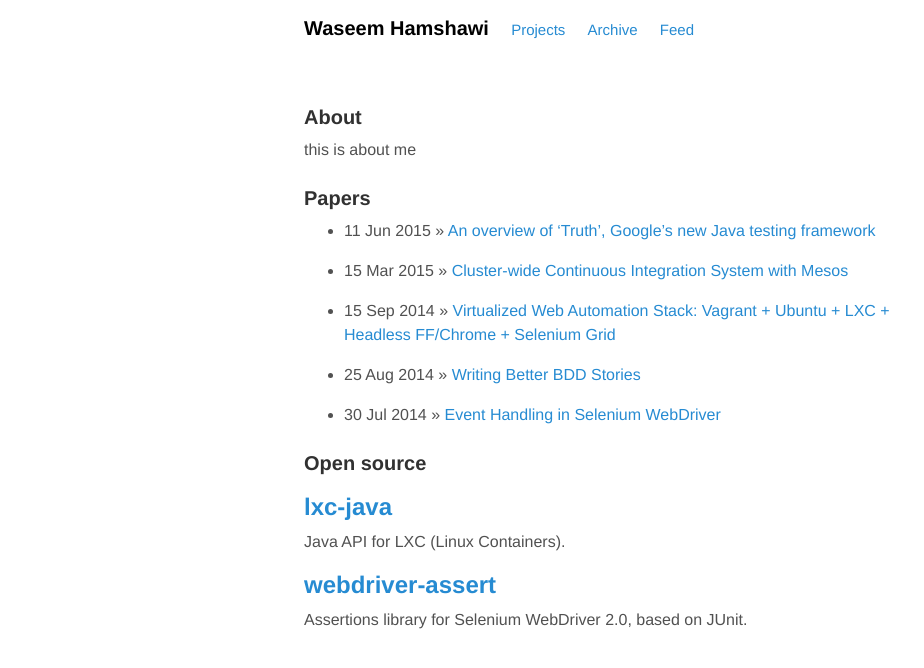
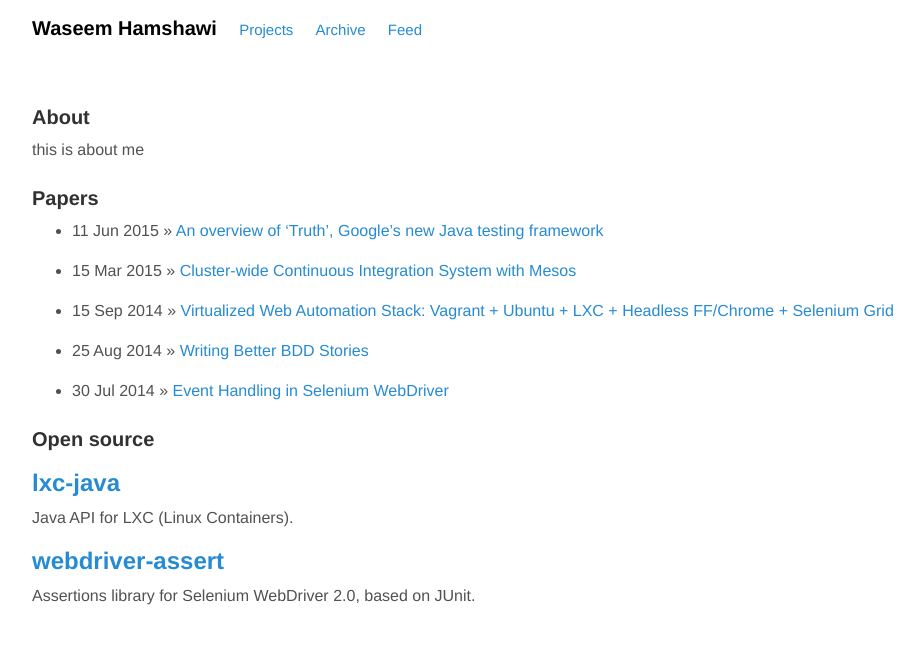
Before and after one commit to waseemh/waseemh.github.io_F, a Jekyll site: the page built from index.md, in a window 1280 px wide. Shown: the top 668 px of the page, without its empty margins (16-940 px from the left). Built offline with Jekyll 4.4.1, drawn with Linux system fonts in a browser that asks for light colours; Markdown is read by kramdown in place of the engine named in the settings.

Commit message:
change max width

```diff
--- a/public/css/poole.css
+++ b/public/css/poole.css
@@ -258,7 +258,7 @@ tbody tr:nth-child(odd) th {
  */
 
 .container {
-  max-width: 42rem;
+  max-width: 95%;
   padding-left:  1rem;
   padding-right: 1rem;
   margin-left:  auto;
```
